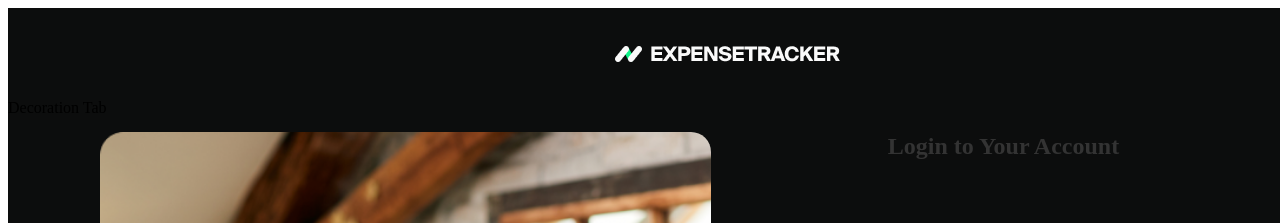
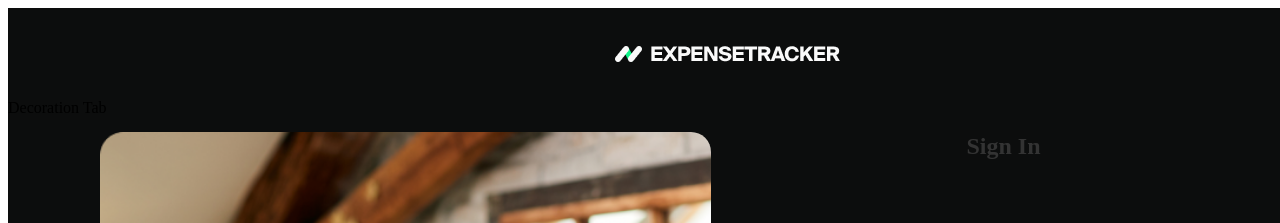
Before and after one commit to Reuelle/expense-tracker, a React (Create React App) app: page /expense-tracker/login in a window 1280 px wide. Shown: the top 223 px of the page. Built offline with nearby package versions, Linux system fonts and the light colour scheme.

Commit message:
Update LoginPage.jsx

```diff
--- a/src/components/LoginPage/LoginPage.jsx
+++ b/src/components/LoginPage/LoginPage.jsx
@@ -21,7 +21,7 @@ const LoginPage = () => {
     <div className={styles.loginPage}>
       <Decoration /> {/* Render the Decoration component */}
       <header className={styles.pageHeader}>
-        <h1>Login to Your Account</h1>
+        <h1>Sign In</h1>
       </header>
       <div className={styles.pageDescription}>
         <p>Welcome back to effortless expense tracking! Your financial dashboard awaits.</p>
```
